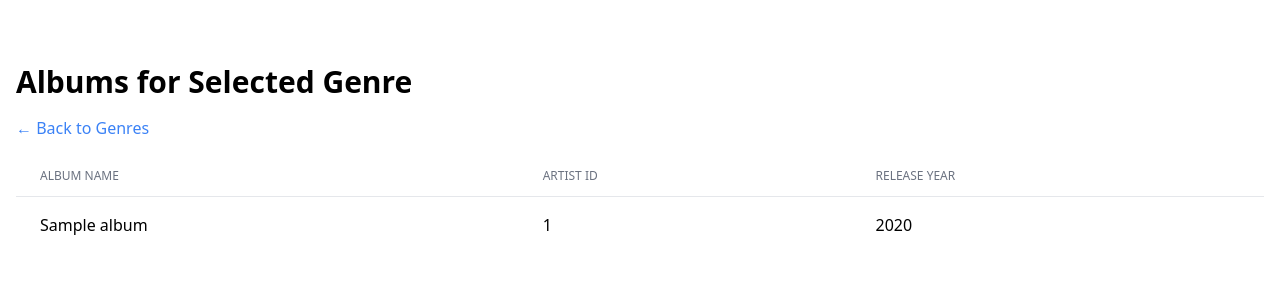
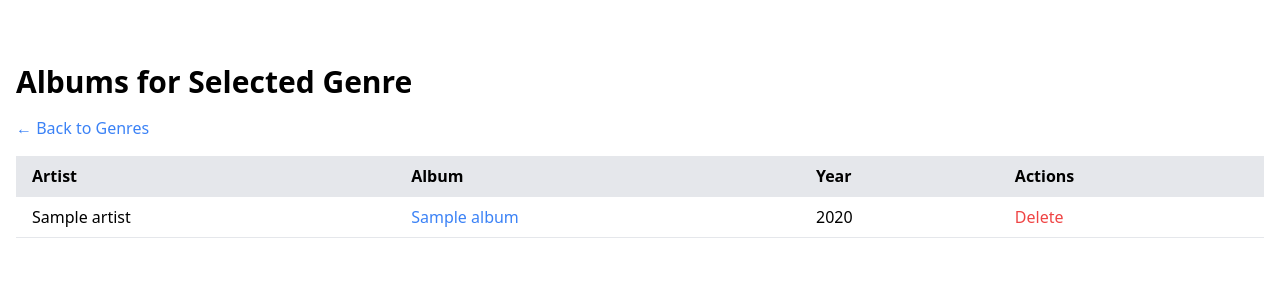
Before and after one commit to cloonix/spotify-manager, a Flask app: page /genres/1/albums in a window 1280 px wide. Shown: the part 56-356 px from the top of the page. Run offline with Flask 3, Linux system fonts and the light colour scheme; tables that the repository leaves empty hold one stand-in row (values such as "Sample post"); some libraries are stand-ins or nearby versions.

Commit message:
genre browsing

```diff
--- a/database.py
+++ b/database.py
@@ -432,17 +432,18 @@ def cleanup_unused_artists_and_genres():
 
 def search_albums_by_genre(genre_id):
     """
-    Searches for albums associated with artists of a specific genre.
+    Searches for albums associated with artists of a specific genre,
+    returning album details along with the artist name.
 
     :param genre_id: ID of the genre to filter albums.
-    :return: List of albums matching the criteria.
+    :return: List of albums matching the criteria, including artist name.
     """
     try:
         with sqlite3.connect(DATABASE_NAME) as conn:
             cursor = conn.cursor()
             cursor.execute(
                 """
-                SELECT Albums.id, Albums.artist_id, Albums.name, Albums.release_year, Albums.uri, Albums.url
+                SELECT Albums.id, Albums.artist_id, Artists.name, Albums.name, Albums.release_year, Albums.uri, Albums.url
                 FROM Albums
                 JOIN Artists ON Albums.artist_id = Artists.id
                 JOIN ArtistGenres ON Artists.id = ArtistGenres.artist_id
--- a/templates/genre_albums.html
+++ b/templates/genre_albums.html
@@ -4,26 +4,34 @@
     <h1 class="text-3xl font-bold mb-4">Albums for Selected Genre</h1>
     <a href="{{ url_for('genres') }}" class="text-blue-500 hover:underline inline-block mb-4">&larr; Back to Genres</a>
     {% if albums %}
-    <table class="min-w-full divide-y divide-gray-200">
-        <thead>
+    <div class="overflow-x-auto">
+      <table class="min-w-full bg-white">
+          <thead class="bg-gray-200">
               <tr>
-                <th class="px-6 py-3 text-left text-xs font-medium text-gray-500 uppercase">Album Name</th>
-                <th class="px-6 py-3 text-left text-xs font-medium text-gray-500 uppercase">Artist ID</th>
-                <th class="px-6 py-3 text-left text-xs font-medium text-gray-500 uppercase">Release Year</th>
+                  <th class="py-2 px-4 border-b text-left">Artist</th>
+                  <th class="py-2 px-4 border-b text-left">Album</th>
+                  <th class="py-2 px-4 border-b text-left">Year</th>
+                  <th class="py-2 px-4 border-b text-left">Actions</th>
               </tr>
           </thead>
-        <tbody class="bg-white divide-y divide-gray-200">
+          <tbody>
               {% for album in albums %}
-            <tr>
-                <td class="px-6 py-4 whitespace-nowrap">{{ album[2] }}</td>
-                <td class="px-6 py-4 whitespace-nowrap">{{ album[1] }}</td>
-                <td class="px-6 py-4 whitespace-nowrap">{{ album[3] }}</td>
+              <tr class="hover:bg-gray-100">
+                  <td class="py-2 px-4 border-b">{{ album[2] }}</td>
+                  <td class="py-2 px-4 border-b"><a href="{{ album[5] }}" class="text-blue-500 hover:underline">{{ album[3] }}</a></td>
+                  <td class="py-2 px-4 border-b">{{ album[4] }}</td>
+                  <td class="py-2 px-4 border-b">
+                      <form action="{{ url_for('delete_album_route', album_id=album[0]) }}" method="POST" class="inline">
+                          <button type="submit" class="text-red-500 hover:underline delete-button" data-item-type="album">Delete</button>
+                      </form>
+                  </td>
               </tr>
               {% endfor %}
           </tbody>
       </table>
+  </div>
     {% else %}
-    <p>No albums found for this genre.</p>
+    <p class="text-gray-600">No albums found for this genre.</p>
     {% endif %}
 </div>
 {% endblock %}
--- a/templates/genres.html
+++ b/templates/genres.html
@@ -1,7 +1,7 @@
 {% extends "base.html" %}
 {% block content %}
 <div class="container mx-auto mt-8 px-4">
-    <h1 class="text-3xl font-bold mb-4">Genres</h1>
+    <h2 class="text-2xl font-bold mb-6">Genres</h1>
     <ul class="list-disc pl-6">
         {% for genre in genres %}
             <li>
```
Lines whose indentation alone changed are shown as unchanged.
